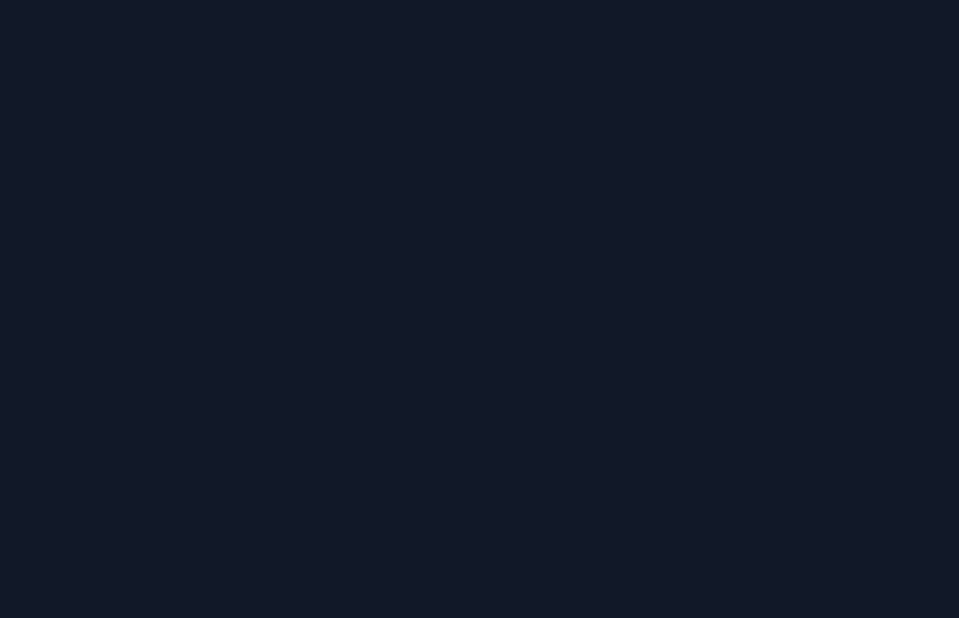
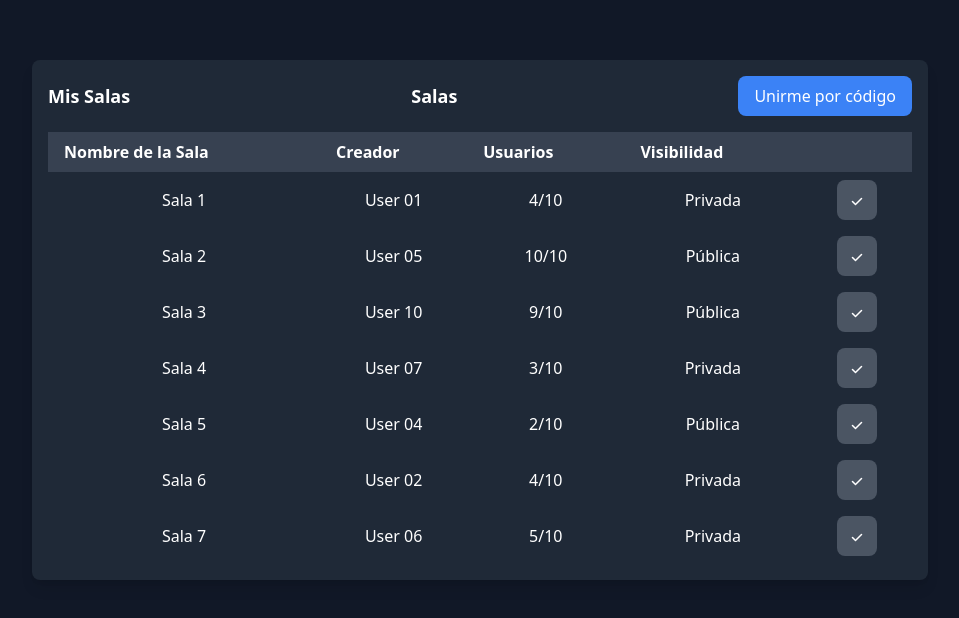
Before and after one commit to QuesilloLover/NiCode, a React (Vite) app in the folder frontend/: page /sala in a window 1280 px wide. Before the commit this address had no page. Shown: the part 112-730 px from the top of the page, without its empty margins (160-1119 px from the left). Built offline with nearby package versions, Linux system fonts and the light colour scheme.

Commit message:
requirements actualizado y solo eso jaja

```diff
--- a/frontend/src/App.jsx
+++ b/frontend/src/App.jsx
@@ -4,6 +4,7 @@ import Home from './components/Home'
 import Layout from './components/Layout'
 import Login from './components/Login'
 import Register from './components/Register'
+import Sala from './components/Sala'
 
 function App() {
   return (
@@ -13,6 +14,7 @@ function App() {
           <Route index element={<Home />} />
           <Route path="register" element={<Register />} />
           <Route path="login" element={<Login />} />
+          <Route path="sala" element={<Sala/>}/>
         </Route>
       </Routes>
     </BrowserRouter>
--- /dev/null
+++ b/frontend/src/components/Sala.jsx
@@ -0,0 +1,73 @@
+import React from "react";
+
+const RoomTable = () => {
+  const rooms = [
+    { name: "Sala 1", creator: "User 01", users: "4/10", visibility: "Privada" },
+    { name: "Sala 2", creator: "User 05", users: "10/10", visibility: "Pública" },
+    { name: "Sala 3", creator: "User 10", users: "9/10", visibility: "Pública" },
+    { name: "Sala 4", creator: "User 07", users: "3/10", visibility: "Privada" },
+    { name: "Sala 5", creator: "User 04", users: "2/10", visibility: "Pública" },
+    { name: "Sala 6", creator: "User 02", users: "4/10", visibility: "Privada" },
+    { name: "Sala 7", creator: "User 06", users: "5/10", visibility: "Privada" },
+  ];
+
+  return (
+    <div className="bg-gray-900 min-h-screen flex flex-col items-center justify-center p-4">
+      <div className="bg-gray-800 p-4 rounded-lg shadow-lg w-full max-w-4xl">
+        <div className="flex justify-between items-center mb-4">
+          <h2 className="text-white font-bold text-lg">Mis Salas</h2>
+          <h2 className="text-white font-bold text-lg">Salas</h2>
+          <button className="bg-blue-500 text-white px-4 py-2 rounded-lg">
+            Unirme por código
+          </button>
+        </div>
+        <table className="w-full text-white">
+          <thead>
+            <tr className="text-left bg-gray-700">
+              <th className="py-2 px-4">Nombre de la Sala</th>
+              <th className="py-2 px-4">Creador</th>
+              <th className="py-2 px-4">Usuarios</th>
+              <th className="py-2 px-4">Visibilidad</th>
+              <th className="py-2 px-4"></th>
+            </tr>
+          </thead>
+          <tbody>
+            {rooms.map((room, index) => (
+              <tr
+                key={index}
+                className={`bg-gray-800 hover:bg-gray-700 ${
+                  index % 2 === 0 ? "bg-gray-800" : "bg-gray-700"
+                }`}
+              >
+                <td className="py-2 px-4">{room.name}</td>
+                <td className="py-2 px-4">{room.creator}</td>
+                <td className="py-2 px-4">{room.users}</td>
+                <td className="py-2 px-4">{room.visibility}</td>
+                <td className="py-2 px-4">
+                  <button className="bg-gray-600 text-white p-2 rounded-lg">
+                    <svg
+                      xmlns="http://www.w3.org/2000/svg"
+                      fill="none"
+                      viewBox="0 0 24 24"
+                      strokeWidth={1.5}
+                      stroke="currentColor"
+                      className="w-6 h-6"
+                    >
+                      <path
+                        strokeLinecap="round"
+                        strokeLinejoin="round"
+                        d="M7.5 13.5l3 3 6-6"
+                      />
+                    </svg>
+                  </button>
+                </td>
+              </tr>
+            ))}
+          </tbody>
+        </table>
+      </div>
+    </div>
+  );
+};
+
+export default RoomTable;
--- a/frontend/src/components/components_home/WhatIsNicode.jsx
+++ b/frontend/src/components/components_home/WhatIsNicode.jsx
@@ -3,6 +3,7 @@ import python from '../../assets/Language_home_img/python.png';
 import javascript from '../../assets/Language_home_img/javascript.png';
 import c from '../../assets/Language_home_img/c.png';
 import csharp from '../../assets/Language_home_img/csharp.png';
+import { Link } from 'react-router-dom';
 
 const QueEsNicode = () => {
   return (
@@ -31,9 +32,9 @@ const QueEsNicode = () => {
             alt="C++"
             className="w-24 h-24 mb-4"
           />
-          <button className="bg-green-400 text-black font-bold px-4 py-2 rounded-full hover:bg-green-300">
+          <Link to="Sala" className="bg-green-400 text-black font-bold px-4 py-2 rounded-full hover:bg-green-300">
             Ir a la sala
-          </button>
+          </Link>
         </div>
 
         {/* Icono de Python */}
@@ -43,9 +44,9 @@ const QueEsNicode = () => {
             alt="Python"
             className="w-24 h-24 mb-4"
           />
-          <button className="bg-green-400 text-black font-bold px-4 py-2 rounded-full hover:bg-green-300">
+          <Link to="Sala" className="bg-green-400 text-black font-bold px-4 py-2 rounded-full hover:bg-green-300">
             Ir a la sala
-          </button>
+          </Link>
         </div>
 
         {/* Icono de JavaScript */}
@@ -55,9 +56,9 @@ const QueEsNicode = () => {
             alt="JavaScript"
             className="w-24 h-24 mb-4"
           />
-          <button className="bg-green-400 text-black font-bold px-4 py-2 rounded-full hover:bg-green-300">
+          <Link to="Sala" className="bg-green-400 text-black font-bold px-4 py-2 rounded-full hover:bg-green-300">
             Ir a la sala
-          </button>
+          </Link>
         </div>
 
         {/* Icono de C# */}
@@ -67,9 +68,9 @@ const QueEsNicode = () => {
             alt="C#"
             className="w-24 h-24 mb-4"
           />
-          <button className="bg-green-400 text-black font-bold px-4 py-2 rounded-full hover:bg-green-300">
+          <Link to="Sala" className="bg-green-400 text-black font-bold px-4 py-2 rounded-full hover:bg-green-300">
             Ir a la sala
-          </button>
+          </Link>
         </div>
       </div>
     </section>
```
Also changed, not shown: 2 other files (tests, documents, lock files or other folders).
